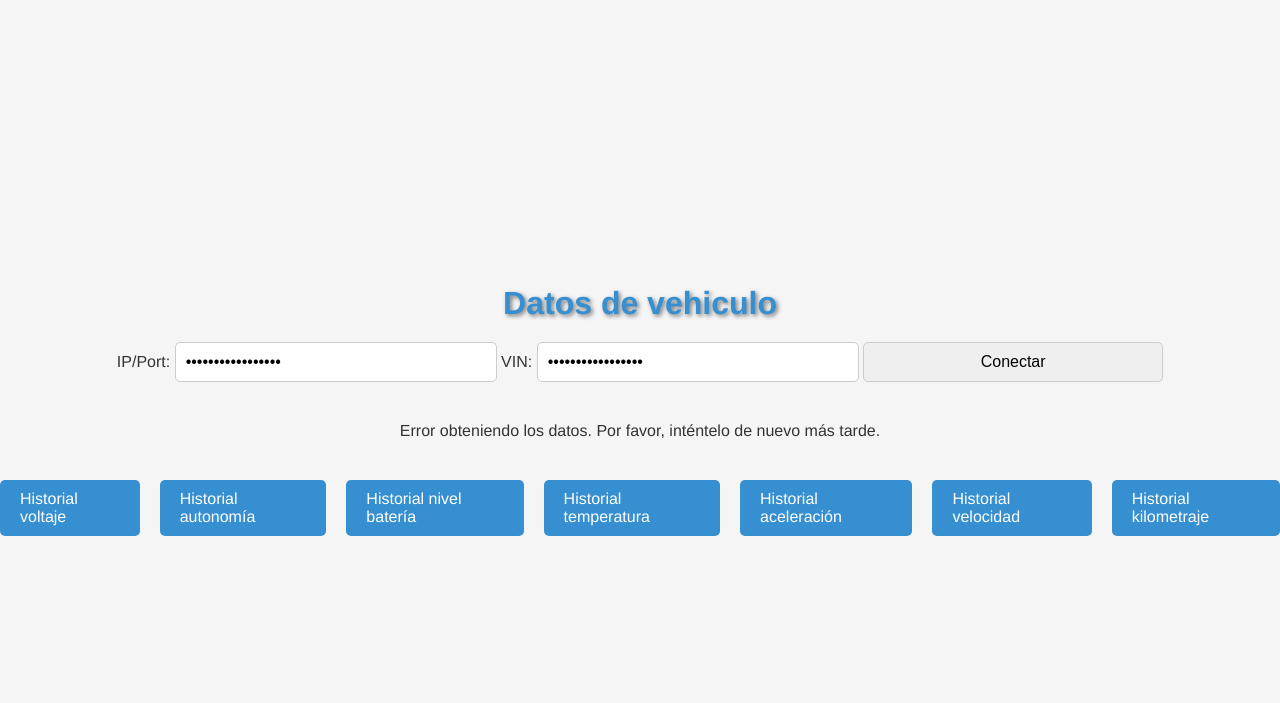
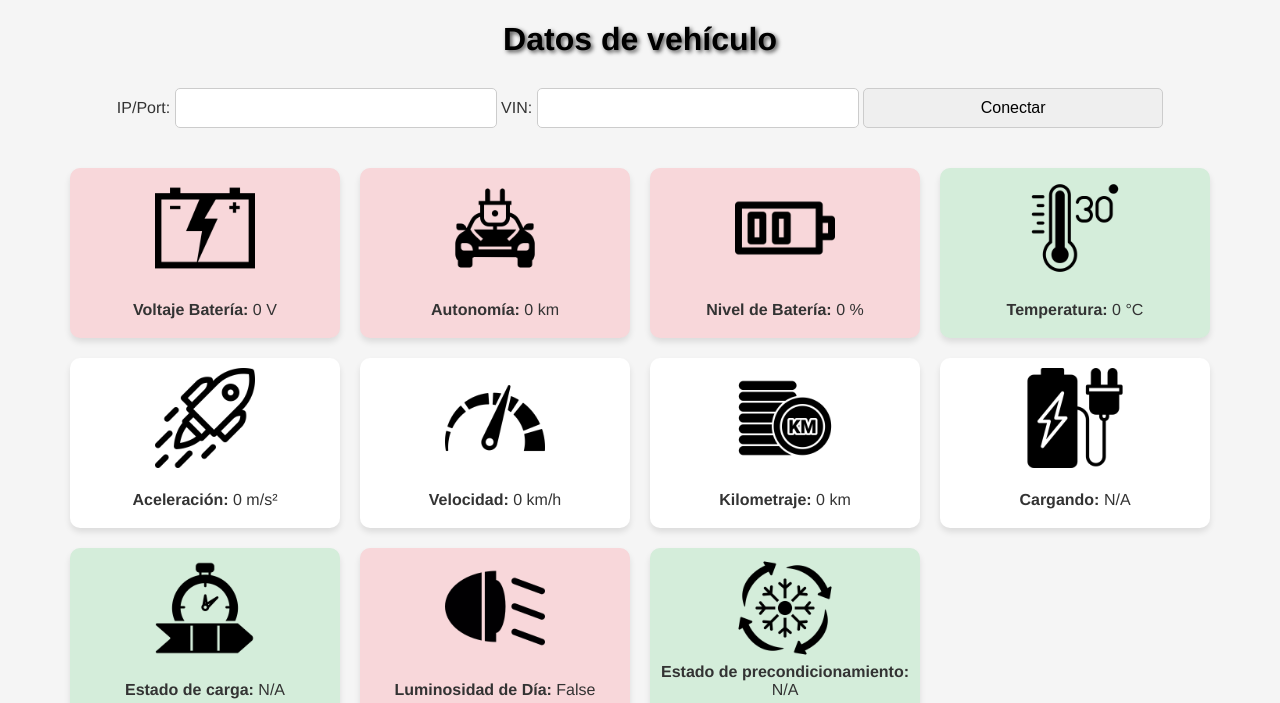
Before and after one commit to FlEtsv/sensorStats, a Flask app: page / in a window 1280 px wide. Shown: the top 703 px of the page. Run offline with Flask 2, Linux system fonts and the light colour scheme; data that the repository does not hold is empty; grey boxes are pictures that could not be loaded.

Commit message:
Renderizacion de colores en index.html.
En index.html mapa de ubicacion vehiculos.

```diff
--- a/app.py
+++ b/app.py
@@ -8,10 +8,10 @@ import requests
 import datetime
 
 from auxiliar import sesion
-from auxiliar.action import evaluar
+from auxiliar.action import evaluar, evaluarIndex
 from auxiliar.data import get_data, save_to_historical_data, get_historical_data
 from auxiliar.reloadData import tarea_programada
-from auxiliar.utilidades import construirAPI
+from auxiliar.utilidades import construirAPI, sacarCoordenadas
 
 app = Flask(__name__)
 app.secret_key = 'supersecretkey'
@@ -54,7 +54,6 @@ def connect():
 def index():
     file_path = 'data/historialDatos/data.json'
 
-    # Verificar si data.json existe, si no, crearlo vacío
     if not os.path.exists(file_path):
         os.makedirs(os.path.dirname(file_path), exist_ok=True)
         with open(file_path, 'w') as f:
@@ -83,19 +82,22 @@ def index():
     charging_status = "N/A"
     level = 0
     air_temp = 0
-    luminosity_day = 0
+    luminosity_day = False
     acceleration = 0
     speed = 0
     preconditioning_status = "N/A"
     mileage = 0
+    coordinates = [0, 0]
     error = None
     api_url = ''
 
     if ip_port and vin:
-        api_url = construirAPI(ip_port, vin)
+        api_url = f"http://{ip_port}/get_vehicleinfo/{vin}?from_cache=1"
         data = get_data(api_url)
         if data:
             try:
+                last_position = data.get('last_position', {}).get('geometry', {}).get('coordinates', [0, 0])
+                coordinates = [last_position[1], last_position[0]]  # Leaflet uses [lat, lon]
                 battery_voltage = data.get('battery', {}).get('voltage', 0)
                 energy = data.get('energy', [{}])[0]
                 autonomy = energy.get('autonomy', 0)
@@ -105,7 +107,7 @@ def index():
                 level = energy.get('level', 0)
                 environment = data.get('environment', {})
                 air_temp = environment.get('air', {}).get('temp', 0)
-                luminosity_day = environment.get('luminosity', {}).get('day', 0)
+                luminosity_day = environment.get('luminosity', {}).get('day', False)
                 kinetic = data.get('kinetic', {})
                 acceleration = kinetic.get('acceleration', 0)
                 speed = kinetic.get('speed', 0)
@@ -113,7 +115,6 @@ def index():
                 preconditioning_status = preconditioning.get('status', "N/A")
                 mileage = data.get('timed_odometer', {}).get('mileage', 0)
 
-                # Guardar datos en historical_data.json
                 save_to_historical_data({
                     'battery_voltage': battery_voltage,
                     'autonomy': autonomy,
@@ -133,24 +134,44 @@ def index():
         else:
             error = "Error obteniendo los datos. Por favor, inténtelo de nuevo más tarde."
 
+    colorBV = evaluarIndex(battery_voltage, 'battery_voltage')
+    colorAutonomy = evaluarIndex(autonomy, 'autonomy')
+    colorAirTemp = evaluarIndex(air_temp, 'air_temp')
+    colorLevel = evaluarIndex(level, 'level')
+    colorLD = evaluarIndex(luminosity_day, 'luminosity_day')
+    colorPS = evaluarIndex(preconditioning_status, 'preconditioning_status')
+    colorCargando = evaluarIndex(charging_status, 'charging_status')
+    colorModoCarga = evaluarIndex(charging_mode, 'charging_mode')
+
     return render_template(
         'index.html',
         ip_port=ip_port,
         vin=vin,
         api_url=api_url,
         battery_voltage=battery_voltage,
+        colorBV=colorBV,
         autonomy=autonomy,
+        colorAutonomy=colorAutonomy,
         charging_mode=charging_mode,
+        colorModoCarga=colorModoCarga,
         charging_status=charging_status,
+        colorCargando=colorCargando,
         level=level,
+        colorLevel=colorLevel,
         air_temp=air_temp,
+        colorAirTemp=colorAirTemp,
         luminosity_day=luminosity_day,
+        colorLD=colorLD,
         acceleration=acceleration,
         speed=speed,
         preconditioning_status=preconditioning_status,
+        colorPS=colorPS,
         mileage=mileage,
-        error=error
+        error=error,
+        coordinates=coordinates
     )
+
+
 
 # Inicializar el planificador de fondo
 scheduler = BackgroundScheduler()
--- a/data/historialDatos/data.json
+++ /dev/null
@@ -1 +0,0 @@
-{"ip_port": "192.168.1.16:5005", "vin": "VR3UHZKXZPT573301"}
--- a/requirements.txt
+++ b/requirements.txt
@@ -3,3 +3,4 @@ requests==2.26.0
 flask-socketio==5.3.6
 Werkzeug==2.0.3
 gunicorn==20.1.0
+APScheduler==3.9.1
--- a/templates/index.html
+++ b/templates/index.html
@@ -5,8 +5,8 @@
     <meta name="viewport" content="width=device-width, initial-scale=1.0">
     <title>Datos de vehículo</title>
     <link rel="icon" href="/static/assets/img/favicon.ico" type="image/x-icon">
+    <link rel="stylesheet" href="https://unpkg.com/leaflet/dist/leaflet.css" />
     <style>
-        /* Estilos generales para la página */
         body {
             font-family: 'Helvetica Neue', Arial, sans-serif;
             background-color: #f5f5f5;
@@ -18,27 +18,28 @@
             align-items: center;
             min-height: 100vh;
             flex-direction: column;
+            padding-bottom: 60px; /* Ajusta este valor según la altura de tu footer */
         }
         h1 {
             font-size: 2rem;
-            margin-bottom: 20px;
-            color: #358fd1;
-            text-shadow: 2px 2px 4px rgba(0, 0, 0, 0.5);
-            transition: color 0.5s;
+            margin-bottom: 30px;
+            color: #000000;
+            text-shadow: 2px 2px 4px rgba(0, 0, 0, 0.7);
+            transition: color 0.7s;
         }
         h1:hover {
-            color: #358fd1;
+            color: #b4dcf8;
         }
         .data-container {
             display: grid;
-            grid-template-columns: repeat(auto-fit, minmax(250px, 1fr)); /* Crea columnas que se ajustan al contenido con un mínimo de 250px y un máximo que se adapta al espacio disponible */
-            gap: 20px; /* Espaciado entre elementos */
-            justify-content: center; /* Centra los elementos horizontalmente */
-            align-items: start; /* Alinea los elementos al inicio de cada celda */
-            max-width: 1200px; /* Ancho máximo del contenedor */
-            margin: 0 auto; /* Centra el contenedor en la página */
-            padding: 20px; /* Espaciado alrededor del contenedor */
-            transition: gap 0.5s ease; /* Transición suave para el espaciado */
+            grid-template-columns: repeat(auto-fit, minmax(250px, 1fr));
+            gap: 20px;
+            justify-content: center;
+            align-items: start;
+            max-width: 1200px;
+            margin: 0 auto;
+            padding: 20px;
+            transition: gap 0.5s ease;
         }
         .chart-card {
             display: flex;
@@ -52,31 +53,32 @@
             text-align: center;
             transition: box-shadow 0.5s;
             cursor: pointer;
-            position: relative; /* Asegura que el div tenga un contexto de posicionamiento */
-            height: 150px; /* Altura fija para asegurar espacio para el pie de página */
+            position: relative;
+            height: 150px;
         }
-
-        .chart-card img {
-            width: 100px; /* Ajusta el ancho a 100px */
-            height: auto; /* La altura se ajusta automáticamente para mantener la proporción */
-            margin-bottom: 3px; /* Espacio entre la imagen y el texto */
+        .chart-card-verde {
+            background-color: #d4edda;
         }
-
+        .chart-card-rojo {
+            background-color: #f8d7da;
+        }
+        .chart-card-amarillo {
+            background-color: #fff3cd;
+        }
+        img {
+            width: 100px;
+            height: auto;
+            margin-bottom: 3px;
+        }
         .chart-card p {
-            margin-top: auto; /* Empuja el párrafo hacia abajo */
-            position: absolute; /* Posicionamiento absoluto dentro del div */
-            bottom: 3px; /* Espacio desde el fondo del div */
-            width: 100%; /* Asegura que el párrafo se extienda a lo ancho del div */
-            text-align: center; /* Centra el texto dentro del párrafo */
+            margin-top: auto;
+            position: absolute;
+            bottom: 3px;
+            width: 100%;
+            text-align: center;
         }
         .chart-card:hover {
             box-shadow: 0 8px 12px rgba(0, 0, 0, 0.2);
-        }
-        .chart-card canvas {
-            margin-bottom: 10px;
-        }
-        p {
-            margin: 0;
         }
         .form-container {
             margin-bottom: 20px;
@@ -112,7 +114,6 @@
             0% { transform: rotate(0deg); }
             100% { transform: rotate(360deg); }
         }
-        /* Estilos para los enlaces de datos */
         .data-links {
             display: flex;
             justify-content: center;
@@ -132,58 +133,58 @@
         }
         footer {
             color: black;
-            position: fixed; /* Fija el footer al fondo de la ventana */
+            position: fixed;
             left: 0;
-            bottom: 0; /* Alinea al fondo */
-            width: 100%; /* Asegura que se extienda a lo largo de la ventana */
-            text-align: center; /* Centra el contenido */
-            background-color: rgba(122, 122, 128, 0.5); /* Color azul con transparencia */
-            color: white; /* Texto en blanco para contraste */
-            font-size: 12px; /* Tamaño de fuente pequeño */
-            padding: 5px 0; /* Pequeño relleno superior e inferior para no ocupar mucho espacio */
+            bottom: 0;
+            width: 100%;
+            text-align: center;
+            background-color: rgba(122, 122, 128, 0.5);
+            color: white;
+            font-size: 12px;
+            padding: 5px 0;
         }
         @media (max-width: 768px) {
             .data-container {
-            grid-template-columns: repeat(2, 1fr); /* Dos columnas en dispositivos móviles */
-            gap: 20px; /* Espaciado entre elementos en dispositivos móviles */
-        }
-
-        .chart-card {
-            height: auto; /* Altura automática para adaptarse al contenido */
-            width: calc(50% - 20px); /* Ancho del 50% de la pantalla menos el espacio entre tarjetas */
-            margin-bottom: 40px; /* Espaciado inferior entre tarjetas */
-            padding: 50px;
+                grid-template-columns: repeat(2, 1fr);
+                gap: 20px;
             }
             .chart-card img {
-            margin-bottom: 20px; /* Mayor espacio entre la imagen y el texto en dispositivos móviles */
+                margin-bottom: 20px;
             }
             .chart-card p {
-            bottom: 20px; /* Ajuste de posición del texto */
+                bottom: 20px;
             }
             .form-container button {
-            width: 100%; /* Ancho completo para botones en dispositivos móviles */
-            margin-right: 0; /* Elimina el margen derecho de los botones en dispositivos móviles */
-            margin-bottom: 10px; /* Espaciado inferior entre botones en dispositivos móviles */
+                width: 100%;
+                margin-right: 0;
+                margin-bottom: 10px;
             }
             .data-links {
                 flex-wrap: wrap;
                 justify-content: center;
+                margin-bottom: 60px;
             }
             .data-links a {
-            padding: 8px 18px; /* Reducción del padding para enlaces en dispositivos móviles */
-            font-size: 0.8rem; /* Reducción del tamaño de fuente para enlaces en dispositivos móviles */
-            flex-basis: calc(50% - 20px); /* Ajusta el ancho para que dos enlaces quepan en una fila, restando el espacio del gap */
-            margin-bottom: 10px; /* Espacio adicional entre filas de enlaces */
+                padding: 8px 18px;
+                font-size: 0.8rem;
+                flex-basis: calc(50% - 20px);
+                margin-bottom: 15px;
             }
             footer {
-            font-size: 10px; /* Tamaño de fuente más pequeño para dispositivos móviles */
+                margin-top: 50px;
+                font-size: 10px;
             }
         }
-
+        #mapid {
+            height: 400px;
+            width: 600px;
+            margin-top: 20px;
+            margin-bottom: 20px;
+        }
     </style>
 </head>
 <body>
-<h1>Datos de vehiculo</h1>
+<h1>Datos de vehículo</h1>
 <div class="form-container">
     <form method="POST" action="/connect" id="form">
         <label for="ip_port">IP/Port:</label>
@@ -197,52 +198,53 @@
     {% if error %}
         <p>{{ error }}</p>
     {% else %}
-        <div class="chart-card" onclick="navigateTo('/data/battery_voltage')">
+        <div class="chart-card {{ colorBV }}" onclick="navigateTo('/data/battery_voltage')">
             <img src="/static/assets/img/voltaje.png" alt="Battery Voltage">
-            <p><strong>Voltaje Bateria:</strong> {{ battery_voltage * 4 }} V</p>
+            <p><strong>Voltaje Batería:</strong> {{ battery_voltage * 4 }} V</p>
         </div>
-        <div class="chart-card" onclick="navigateTo('/data/autonomy')">
-            <img src="/static/assets/img/autonomia.png" alt="autonomy">
-            <p><strong>Autonomia:</strong> {{ autonomy }} km</p>
+        <div class="chart-card {{ colorAutonomy }}" onclick="navigateTo('/data/autonomy')">
+            <img src="/static/assets/img/autonomia.png" alt="Autonomy">
+            <p><strong>Autonomía:</strong> {{ autonomy }} km</p>
         </div>
-        <div class="chart-card" onclick="navigateTo('/data/level')">
-            <img src="/static/assets/img/nivelbateria.png" alt="batery Level">
-            <p><strong>Nivel de Bateria:</strong> {{ level }} %</p>
+        <div class="chart-card {{ colorLevel }}" onclick="navigateTo('/data/level')">
+            <img src="/static/assets/img/nivelbateria.png" alt="Battery Level">
+            <p><strong>Nivel de Batería:</strong> {{ level }} %</p>
         </div>
-        <div class="chart-card" onclick="navigateTo('/data/air_temp')">
-            <img src="/static/assets/img/temperatura.png" alt="temp">
+        <div class="chart-card {{ colorAirTemp }}" onclick="navigateTo('/data/air_temp')">
+            <img src="/static/assets/img/temperatura.png" alt="Air Temperature">
             <p><strong>Temperatura:</strong> {{ air_temp }} °C</p>
         </div>
         <div class="chart-card" onclick="navigateTo('/data/acceleration')">
-            <img src="/static/assets/img/aceleracion.png" alt="aceleration">
-            <p><strong>Aceleracion:</strong> {{ acceleration }} m/s²</p>
+            <img src="/static/assets/img/aceleracion.png" alt="Acceleration">
+            <p><strong>Aceleración:</strong> {{ acceleration }} m/s²</p>
         </div>
         <div class="chart-card" onclick="navigateTo('/data/speed')">
-            <img src="/static/assets/img/velocidad.png" alt="velocity">
+            <img src="/static/assets/img/velocidad.png" alt="Speed">
             <p><strong>Velocidad:</strong> {{ speed }} km/h</p>
         </div>
         <div class="chart-card" onclick="navigateTo('/data/mileage')">
-            <img src="/static/assets/img/kilometros.png" alt="kilometres">
+            <img src="/static/assets/img/kilometros.png" alt="Mileage">
             <p><strong>Kilometraje:</strong> {{ mileage }} km</p>
         </div>
-        <div class="chart-card">
-            <img src="/static/assets/img/cargando.png" alt="charge">
+        <div class="chart-card {{ colorModoCarga }}">
+            <img src="/static/assets/img/cargando.png" alt="Charge">
             <p><strong>Cargando:</strong> {{ charging_mode }}</p>
         </div>
-        <div class="chart-card">
-            <img src="/static/assets/img/estatuscarga.png" alt="carging status">
+        <div class="chart-card {{ colorCargando }}">
+            <img src="/static/assets/img/estatuscarga.png" alt="Charging Status">
             <p><strong>Estado de carga:</strong> {{ charging_status }}</p>
         </div>
-        <div class="chart-card">
-            <img src="/static/assets/img/luzdia.png" alt="luminosity_day">
+        <div class="chart-card {{ colorLD }}">
+            <img src="/static/assets/img/luzdia.png" alt="Luminosity Day">
             <p><strong>Luminosidad de Día:</strong> {{ luminosity_day }}</p>
         </div>
-        <div class="chart-card">
-            <img src="/static/assets/img/aire.png" alt="batery Level">
+        <div class="chart-card {{ colorPS }}">
+            <img src="/static/assets/img/aire.png" alt="Preconditioning Status">
             <p><strong>Estado de precondicionamiento:</strong> {{ preconditioning_status }}</p>
         </div>
     {% endif %}
 </div>
+<div id="mapid"></div>
 <div class="data-links">
     <a href="/data/battery_voltage">Historial voltaje</a>
     <a href="/data/autonomy">Historial autonomía</a>
@@ -256,19 +258,14 @@
     <div class="loader"></div>
 </div>
 <script src="https://cdn.jsdelivr.net/npm/chart.js"></script>
+<script src="https://unpkg.com/leaflet/dist/leaflet.js"></script>
 <script>
     document.addEventListener('DOMContentLoaded', (event) => {
         try {
-            // Mostrar el mensaje de carga al inicio
             document.getElementById('loading').style.display = 'block';
-
-            // Ocultar el mensaje de carga después de cargar los datos
             document.getElementById('loading').style.display = 'none';
-
-
         } catch (error) {
             console.error('Error al crear los gráficos:', error);
-            // Ocultar el mensaje de carga si hay un error
             document.getElementById('loading').style.display = 'none';
         }
     });
@@ -277,7 +274,20 @@
         window.location.href = url;
     }
 
+    // Inicialización del mapa
+    var coordinates = [{{ coordinates[0] }}, {{ coordinates[1] }}]; // Leaflet usa el formato [lat, lon]
+    var mymap = L.map('mapid').setView(coordinates, 13);
 
+    // Capa de tiles
+    L.tileLayer('https://{s}.tile.openstreetmap.org/{z}/{x}/{y}.png', {
+        attribution: 'Map data &copy; <a href="https://www.openstreetmap.org/copyright">OpenStreetMap</a> contributors',
+        maxZoom: 18,
+    }).addTo(mymap);
+
+    // Marcador
+    L.marker(coordinates).addTo(mymap)
+        .bindPopup('Ubicación del vehículo')
+        .openPopup();
 </script>
 <footer>
     <a href="https://www.flaticon.es/iconos-gratis/alto-voltaje" title="alto voltaje iconos">Flaticon</a>
```
Also changed, not shown: auxiliar/action.py (+59 -0 lines), auxiliar/sesion.py (+7 -0 lines), auxiliar/utilidades.py (+12 -0 lines), templates/data.html (+6 -4 lines). Lines whose indentation alone changed are shown as unchanged.
